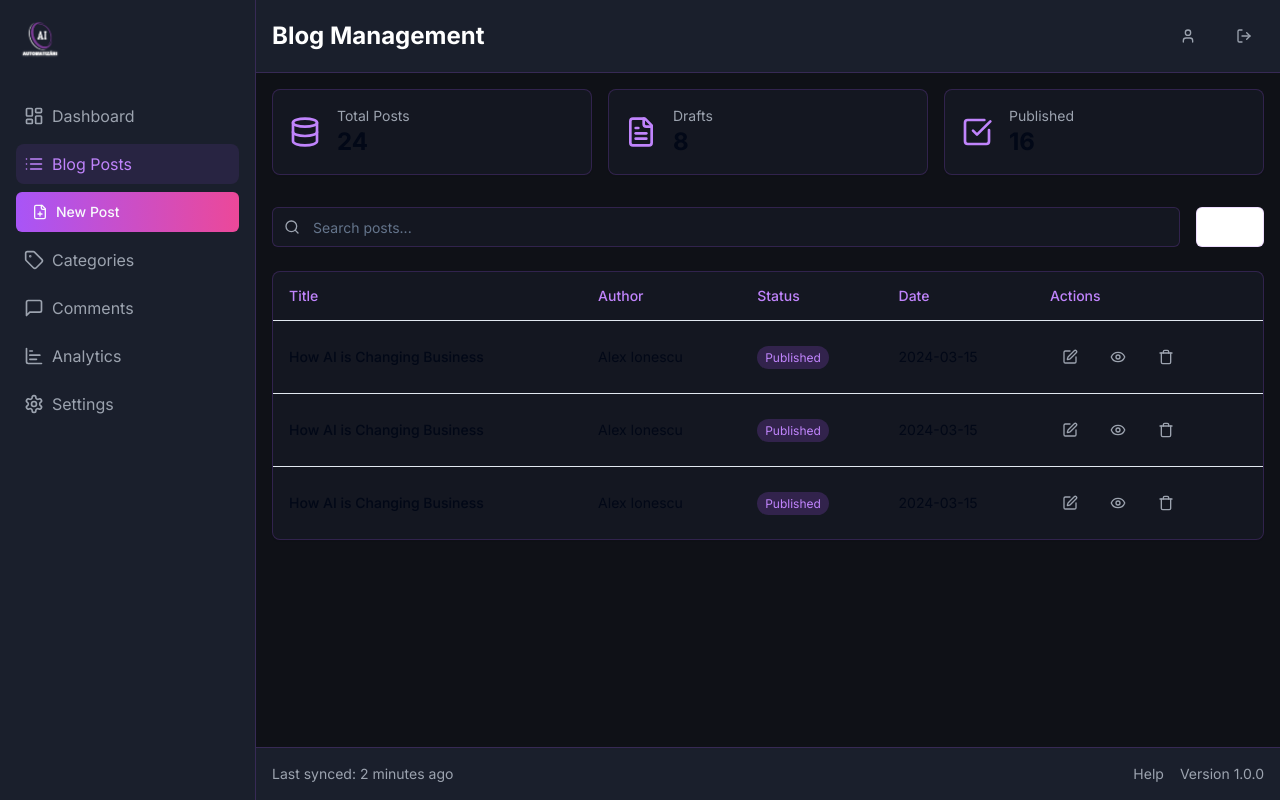
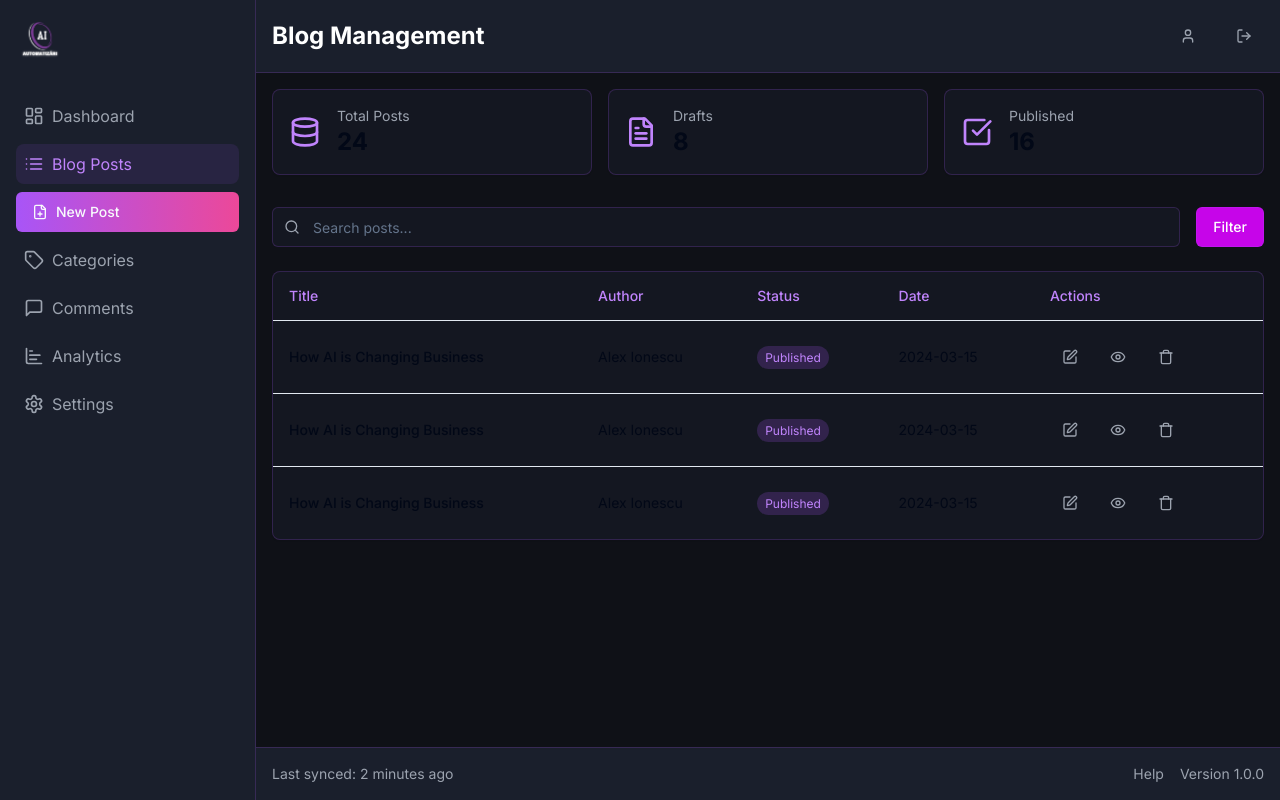
Before and after one commit to Jelco3d/automatizariai, a React (Vite) app: page /admin/blog in a window 1280 px wide. Built offline with nearby package versions, Linux system fonts and the light colour scheme.

Commit message:
Visual edit in Lovable
Edited UI in Lovable

```diff
--- a/src/pages/admin/AdminBlog.tsx
+++ b/src/pages/admin/AdminBlog.tsx
@@ -1,4 +1,3 @@
-
 import { useState } from "react";
 import { Link, useNavigate } from "react-router-dom";
 import { Button } from "@/components/ui/button";
@@ -6,15 +5,12 @@ import { Input } from "@/components/ui/input";
 import { Card } from "@/components/ui/card";
 import { Table, TableHeader, TableBody, TableHead, TableRow, TableCell } from "@/components/ui/table";
 import { LayoutDashboard, List, FilePlus, Tag, MessageSquare, ChartBar, Settings, LogOut, Edit, Trash, Eye, Database, FileText, CheckSquare, Search, User } from "lucide-react";
-
 export default function AdminBlog() {
   const [searchTerm, setSearchTerm] = useState("");
   const navigate = useNavigate();
-
   const handleNewPost = () => {
     navigate("/admin/blog/new");
   };
-
   return <div className="min-h-screen bg-[#0F1117] text-white flex">
       {/* Sidebar Navigation */}
       <aside className="w-64 bg-[#1A1F2C] border-r border-purple-500/20 p-4 hidden md:block">
@@ -109,7 +105,7 @@ export default function AdminBlog() {
               <Search className="absolute left-3 top-1/2 -translate-y-1/2 h-4 w-4 text-gray-400" />
               <Input type="search" placeholder="Search posts..." value={searchTerm} onChange={e => setSearchTerm(e.target.value)} className="pl-10 bg-[#1A1F2C]/50 border-purple-500/20" />
             </div>
-            <Button variant="outline" className="border-purple-500/20">
+            <Button variant="outline" className="border-purple-500/20 bg-[#c605e9]">
               Filter
             </Button>
           </div>
```
